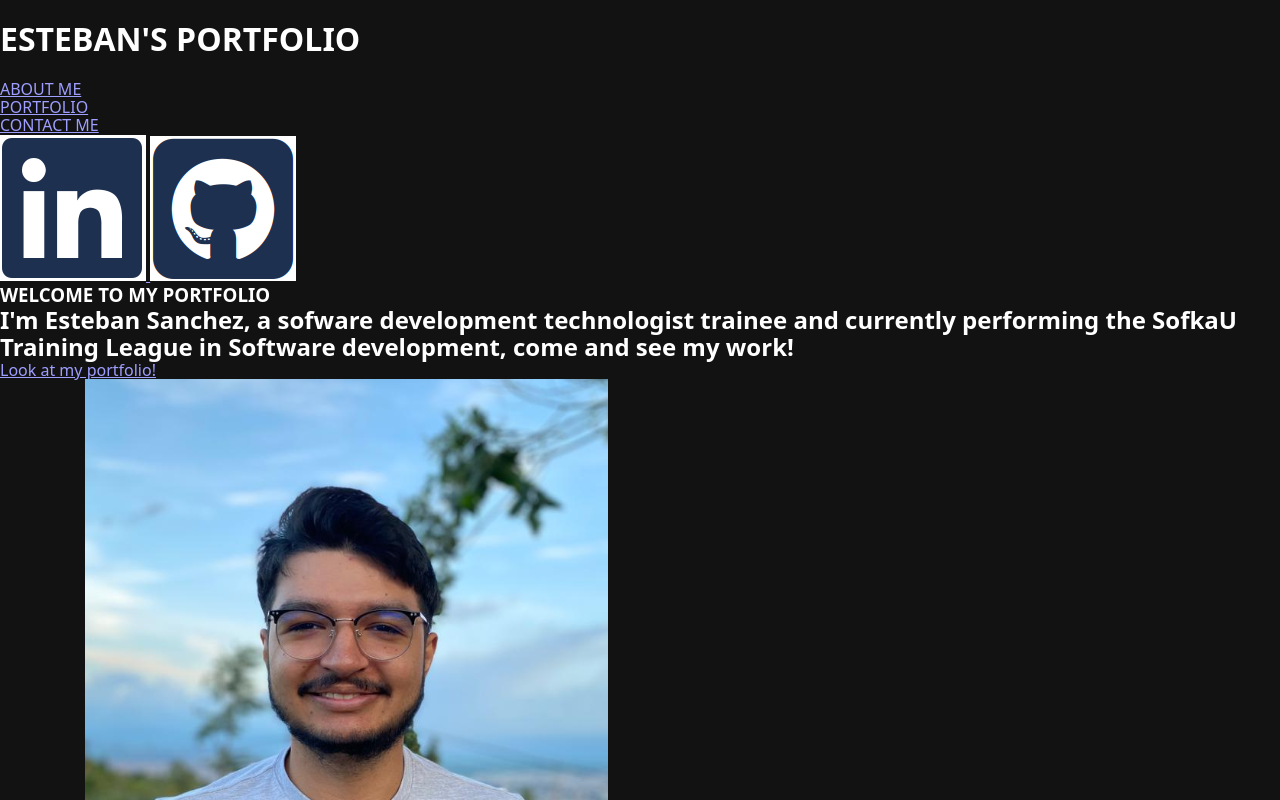
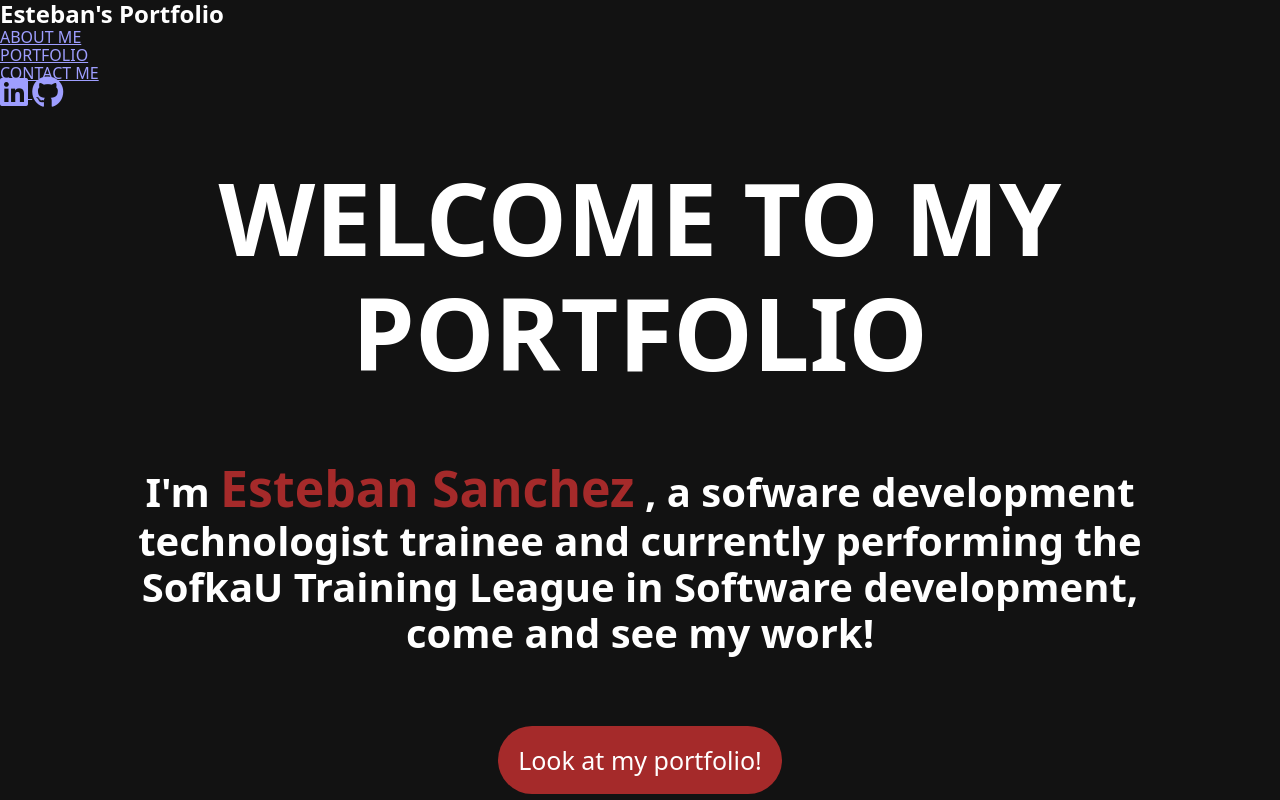
Before and after one commit to Exloz/C1-T9-Portfolio-Esteban-Sanchez, a plain HTML site: page index.html in a window 1280 px wide. Shown: the top 800 px of the page. Drawn offline with Linux system fonts and the light colour scheme.

Commit message:
update index class names y css imports

```diff
--- a/assets/css/index.css
+++ b/assets/css/index.css
@@ -1,4 +1,7 @@
 @import './normalize.css';
+@import './header.css';
+@import './aboutme/introduction.css';
+@import './aboutme/aboutme.css';
 
 :root {
   color-scheme: dark;
@@ -8,3 +11,9 @@ html {
   font-family: system-ui, -apple-system, BlinkMacSystemFont, 'Segoe UI', Roboto, Oxygen, Ubuntu,
     Cantarell, 'Open Sans', 'Helvetica Neue', sans-serif;
 }
+
+.main,
+.footer {
+  max-width: 1110px;
+  margin: auto;
+}
--- a/index.html
+++ b/index.html
@@ -11,36 +11,46 @@
     <title>Esteban Sanchez's Portfolio</title>
     <link rel="shortcut icon" href="./assets/images/favicon.png" type="image/x-icon" />
     <link rel="stylesheet" href="./assets/css/index.css" />
+    <link
+      rel="stylesheet"
+      href="https://cdnjs.cloudflare.com/ajax/libs/font-awesome/6.1.1/css/all.min.css"
+      integrity="sha512-KfkfwYDsLkIlwQp6LFnl8zNdLGxu9YAA1QvwINks4PhcElQSvqcyVLLD9aMhXd13uQjoXtEKNosOWaZqXgel0g=="
+      crossorigin="anonymous"
+      referrerpolicy="no-referrer" />
   </head>
   <body>
-    <header>
-      <h1>ESTEBAN'S PORTFOLIO</h1>
+    <header class="header">
+      <h2>Esteban's Portfolio</h2>
       <nav>
-        <ul>
-          <li><a href="./index.html">ABOUT ME</a></li>
-          <li><a href="./assets/views/portfolio.html">PORTFOLIO</a></li>
-          <li><a href="./assets/views/contact.html">CONTACT ME</a></li>
+        <ul class="header__list">
+          <li class="header__option"><a href="./index.html">ABOUT ME</a></li>
+          <li class="header__option"><a href="./assets/views/portfolio.html">PORTFOLIO</a></li>
+          <li class="header__option"><a href="./assets/views/contact.html">CONTACT ME</a></li>
         </ul>
       </nav>
-      <section>
+      <section class="header__icons">
         <a href="https://www.linkedin.com/in/estebansg97" target="_blank">
-          <img src="./assets/images/linkedinimg.png" alt="linkedin logo" />
+          <i class="fa-brands fa-linkedin fa-2xl"></i>
         </a>
         <a href="https://github.com/Exloz" target="_blank">
-          <img src="./assets/images/githubimg.png" alt="Github logo" />
+          <i class="fa-brands fa-github fa-2xl"></i>
         </a>
       </section>
     </header>
-    <main>
-      <section>
+    <main class="main">
+      <section class="introduction">
         <h3>WELCOME TO MY PORTFOLIO</h3>
         <h2>
-          I'm Esteban Sanchez, a sofware development technologist trainee and currently performing
-          the SofkaU Training League in Software development, come and see my work!
+          I'm
+          <span>Esteban Sanchez</span>
+          , a sofware development technologist trainee and currently performing the SofkaU Training
+          League in Software development, come and see my work!
         </h2>
-        <a href="./assets/views/portfolio.html">Look at my portfolio!</a>
+        <div class="introduction__button">
+          <a href="./assets/views/portfolio.html">Look at my portfolio!</a>
+        </div>
       </section>
-      <section>
+      <section class="about-me">
         <span>ABOUT ME</span>
         <img src="./assets/images/photo.png" alt="photo of a very handsome guy" />
         <h2>Gildardo Esteban Sanchez Garcia</h2>
@@ -78,7 +88,7 @@
         </section>
       </section>
     </main>
-    <footer>
+    <footer class="footer">
       <p>© 2024 Esteban Sanchez</p>
     </footer>
   </body>
```
